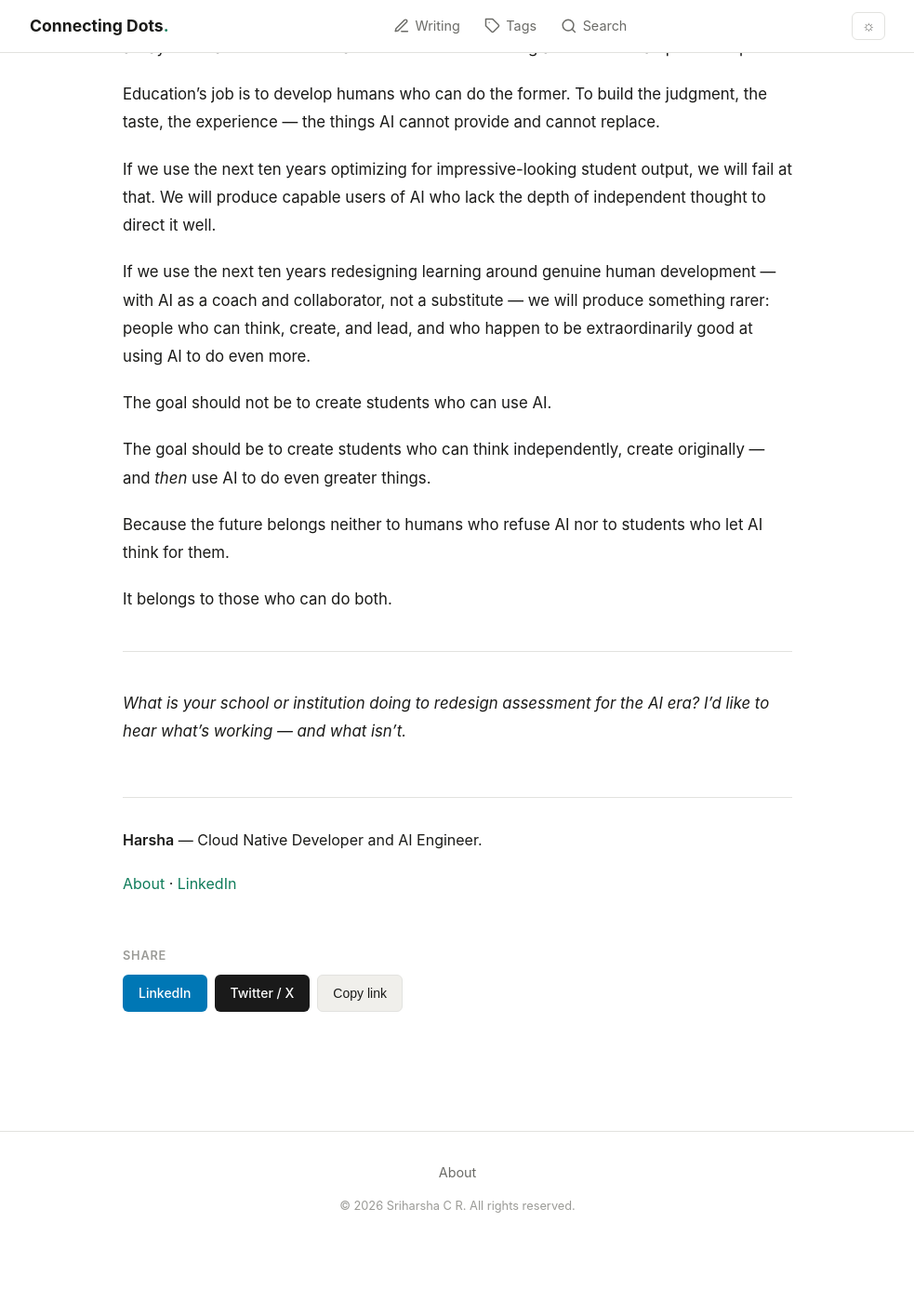
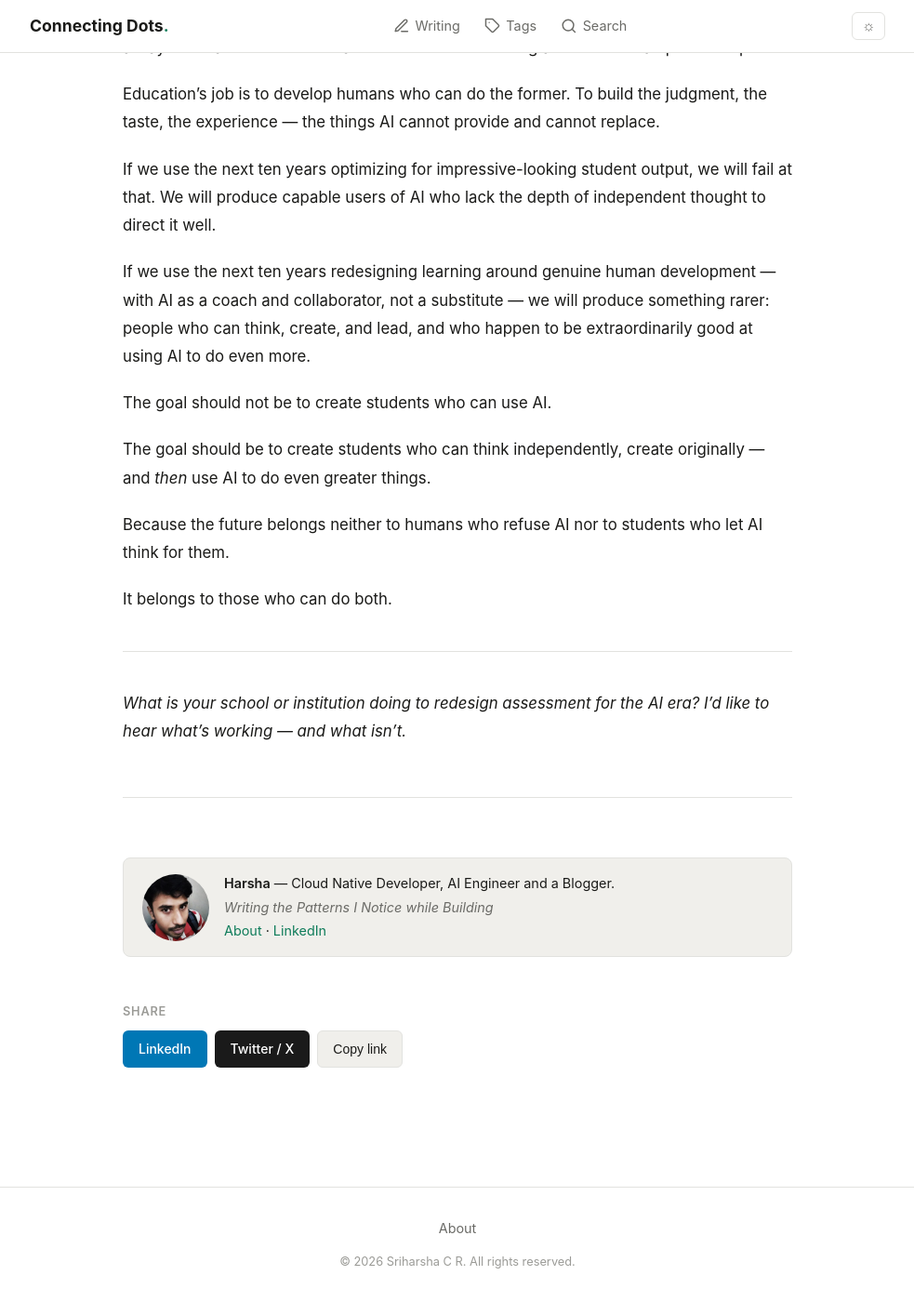
Before and after one commit to SriharshaCR/blogs, a Jekyll site: the page built from _posts/2026-07-29-When-AI-Does-Your-Homework.md, in a window 1280 px wide and 1400 px high, scrolled down 6354 px. Shown: the whole window at 93% size, without its empty margins (148-1131 px from the left). Built offline with Jekyll 4.4.1, drawn with Linux system fonts in a browser that asks for light colours; before the commit the page ends 7693 px from its top, so only the background shows below that.

Commit message:
Task/seo aug (#7)
* SEO Audit Q2 2026

* Author bio updated

```diff
--- a/_includes/author-bio.html
+++ b/_includes/author-bio.html
@@ -1,7 +1,18 @@
 <div class="author-bio">
-  <p><strong>Harsha</strong> — Cloud Native Developer and AI Engineer.</p>
-  <p>
-    <a href="https://sriharshacr.github.io/sriharshacr/" target="_blank" rel="noopener">About</a> ·
-    <a href="https://www.linkedin.com/in/sriharshacr" target="_blank" rel="noopener">LinkedIn</a>
-  </p>
+  <img
+    src="{{ '/assets/images/author-400x400.jpg' | relative_url }}"
+    alt="Harsha — author photo"
+    class="author-bio__photo"
+    width="72"
+    height="72"
+    loading="lazy"
+  >
+  <div class="author-bio__text">
+    <p><strong>Harsha</strong> — Cloud Native Developer, AI Engineer and a Blogger.</p>
+    <p class="author-bio__tagline">Writing the Patterns I Notice while Building</p>
+    <p>
+      <a href="https://sriharshacr.github.io/sriharshacr/" target="_blank" rel="noopener">About</a> ·
+      <a href="https://www.linkedin.com/in/sriharshacr" target="_blank" rel="noopener">LinkedIn</a>
+    </p>
+  </div>
 </div>
--- a/assets/css/main.css
+++ b/assets/css/main.css
@@ -1020,3 +1020,39 @@ pre code {
   .tag-post-link { flex-direction: column; gap: 0.2rem; }
   .tag-post-meta { align-self: flex-start; }
 }
+
+/* Author bio */
+.author-bio {
+  display: flex;
+  align-items: center;
+  gap: 1rem;
+  margin: 2rem 0 1rem;
+  padding: 1rem 1.25rem;
+  border: 1px solid var(--color-border);
+  border-radius: 8px;
+  background: var(--color-surface);
+}
+
+.author-bio__photo {
+  flex-shrink: 0;
+  width: 72px;
+  height: 72px;
+  border-radius: 50%;
+  object-fit: cover;
+}
+
+.author-bio__text p {
+  margin: 0 0 0.25rem;
+  font-size: 0.9rem;
+  line-height: 1.5;
+}
+
+.author-bio__text p:last-child {
+  margin-bottom: 0;
+}
+
+.author-bio__tagline {
+  color: var(--color-text-muted, #6b6b67);
+  font-style: italic;
+  font-size: 0.85rem;
+}
```
Also changed, not shown: assets/images/author-400x400.jpg (added).
